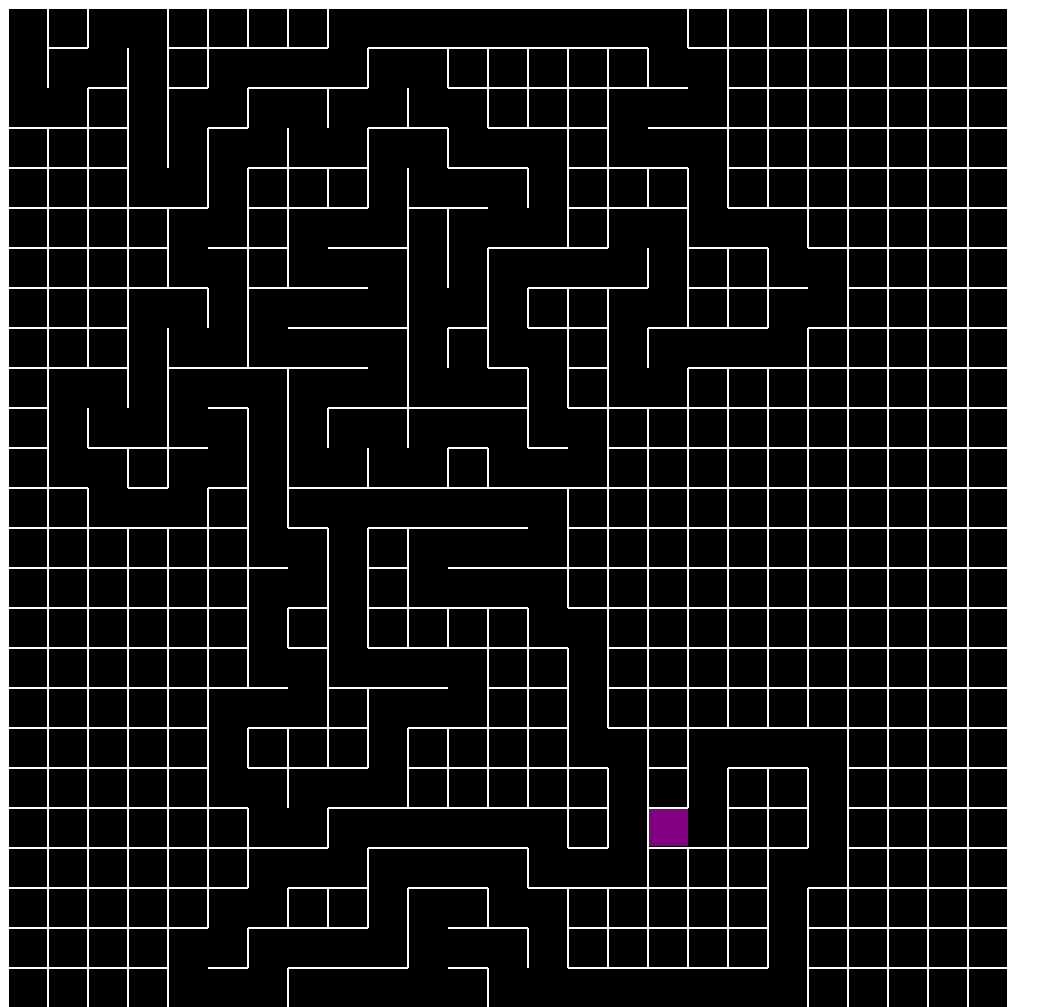
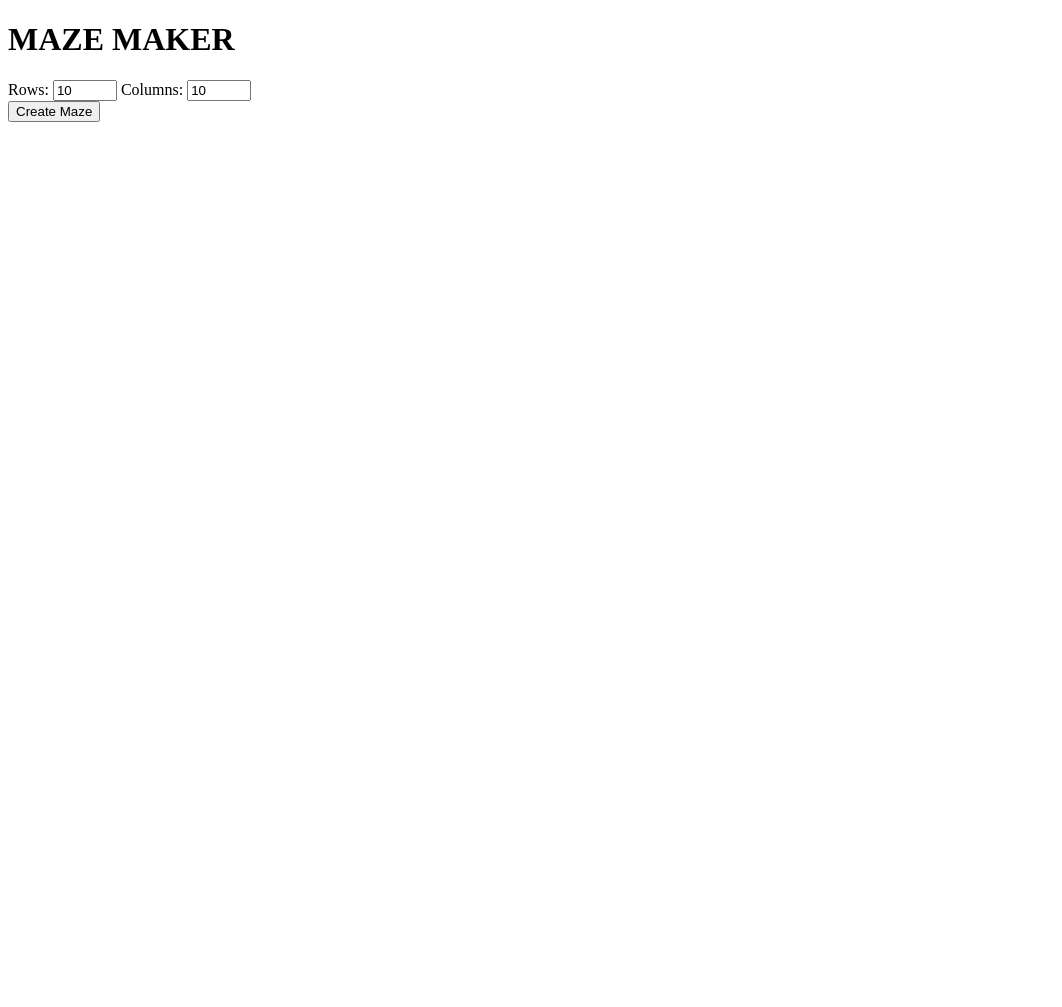
Before and after one commit to Skeegan123/MazeMakerSolver, a plain HTML site: page src/index.html in a window 1280 px wide. Shown: the whole page, without its empty margins (0-1062 px from the left). After the commit the page ends 800 px from the top, so only its background shows below. Drawn offline with Linux system fonts and the light colour scheme.

Commit message:
added the ability for the user to select the size of the maze

```diff
--- a/src/index.html
+++ b/src/index.html
@@ -9,6 +9,14 @@
         <link rel="stylesheet" href="styles.css">
     </head>
     <body>
+        <h1>MAZE MAKER</h1>
+        <label for="rows">Rows:</label>
+        <input id="rows" name="rows" type="number" step="5" min="5" max="150" value="10" required>
+        <label for="columns">Columns:</label>
+        <input id="columns" name="columns" type="number" step="5" min="5" max="150" value="10" required>
+        <br>
+        <button onclick="newMaze = new Maze(document.getElementById('rows').value, document.getElementById('columns').value)">Create Maze</button>
+        <br>
         <canvas class="maze"></canvas>
 
         <script src="maze.js" async defer></script>
--- a/src/maze.js
+++ b/src/maze.js
@@ -11,6 +11,7 @@ class Maze {
         this.rows = rows;
         this.grid = [];
         this.stack = [];
+        this.setup();
     }
 
     setup() {
@@ -23,6 +24,7 @@ class Maze {
             this.grid.push(row);
         }
         current = this.grid[0][0];
+        this.draw();
     }
 
     draw() {
@@ -190,6 +192,12 @@ class Cell {
     }
 }
 
-let newMaze = new Maze(25, 25);
-newMaze.setup();
-newMaze.draw();
+// let r = document.getElementById("rows").value;
+// let c = document.getElementById("columns").value;
+
+// console.log(r);
+// console.log(c);
+
+// let newMaze = new Maze(10, 10);
+// newMaze.setup();
+// newMaze.draw();
```
